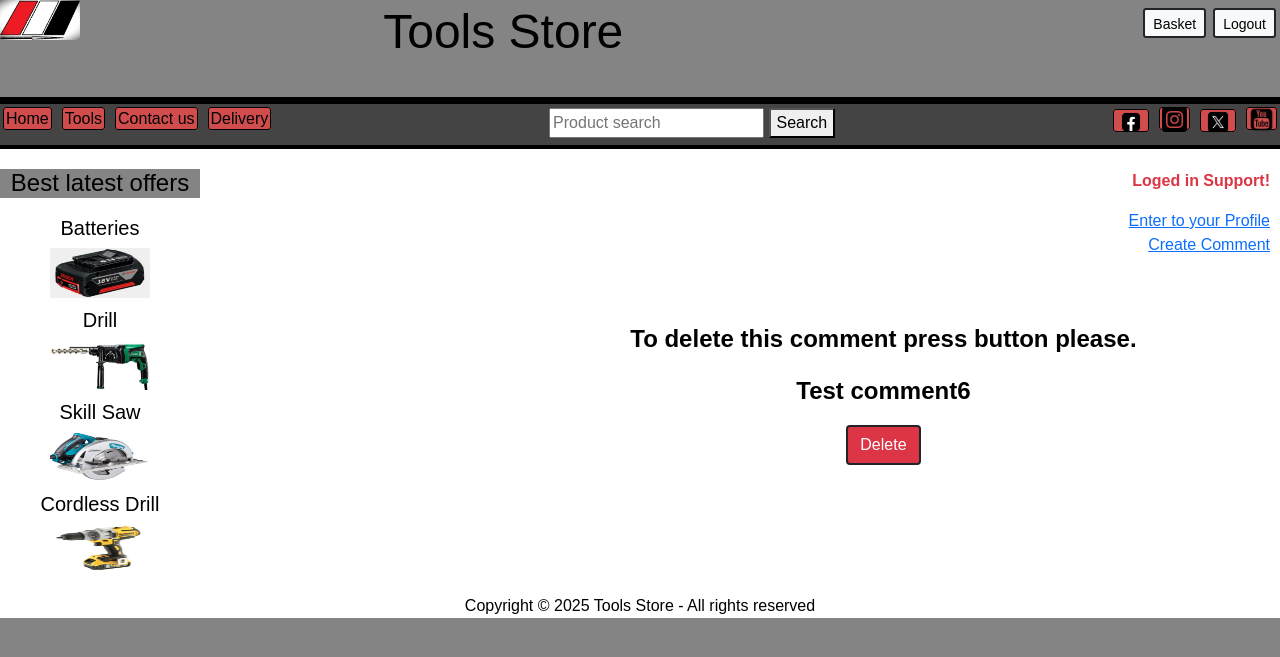
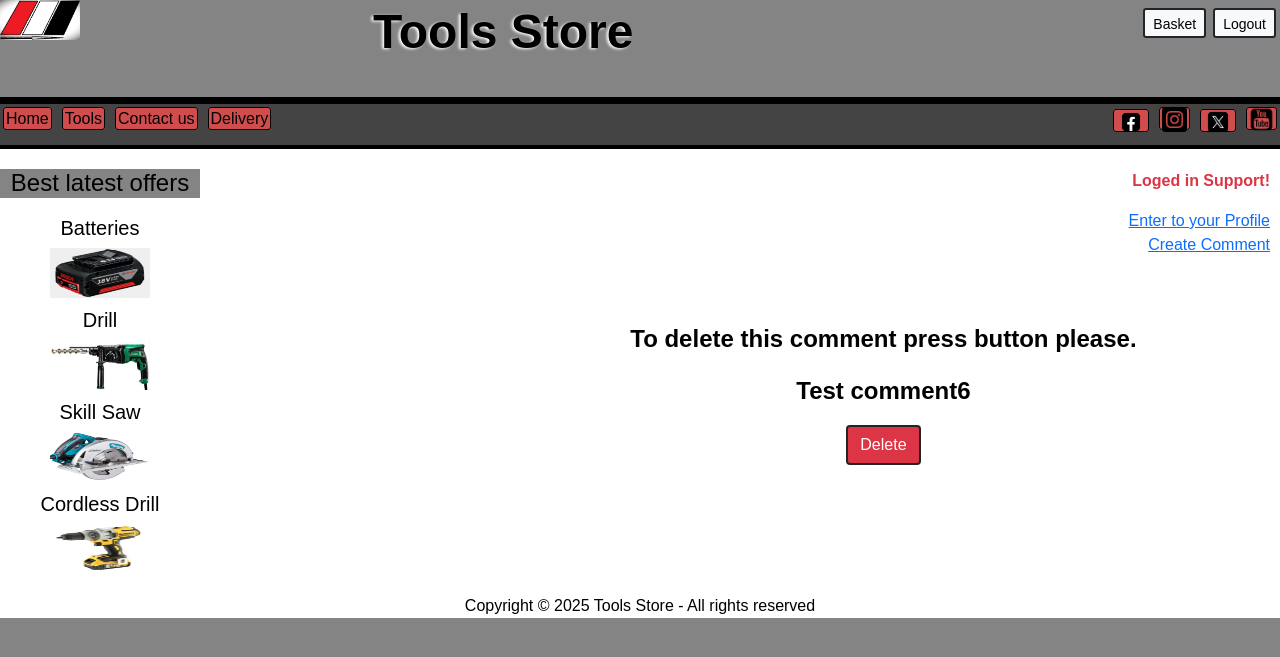
Before and after one commit to DimDeveloper18/Final-Assignment, a Django app: page /comment/6/delete/ in a window 1280 px wide. Shown: the top 657 px of the page. Run offline with Django 5.2, Linux system fonts and the light colour scheme; a user stored in the database is signed in; data comes from the database, SQL or seed files in the repository.

Commit message:
Style changed for 'h1' element and search bar style created.

```diff
--- a/products_store/static/products_store/css/homemob.css
+++ b/products_store/static/products_store/css/homemob.css
@@ -28,8 +28,9 @@ header {
 h1{
     margin-top: 3px;
     margin-left: 5px;
-    /* text-shadow: 2px 2px 2px 2px #d14d4d; */
+    text-shadow: -2px 1px 3px #ffffff;
     text-align: center;
+    font-weight: bold;
 
 }
 .regbutt{
@@ -95,6 +96,9 @@ nav a:visited{
 nav a:active{
     color: white;
     border: 3px solid #000000;
+}
+#searchbar{
+    display: none;
 }
 .soclink{
     display: none;
```
